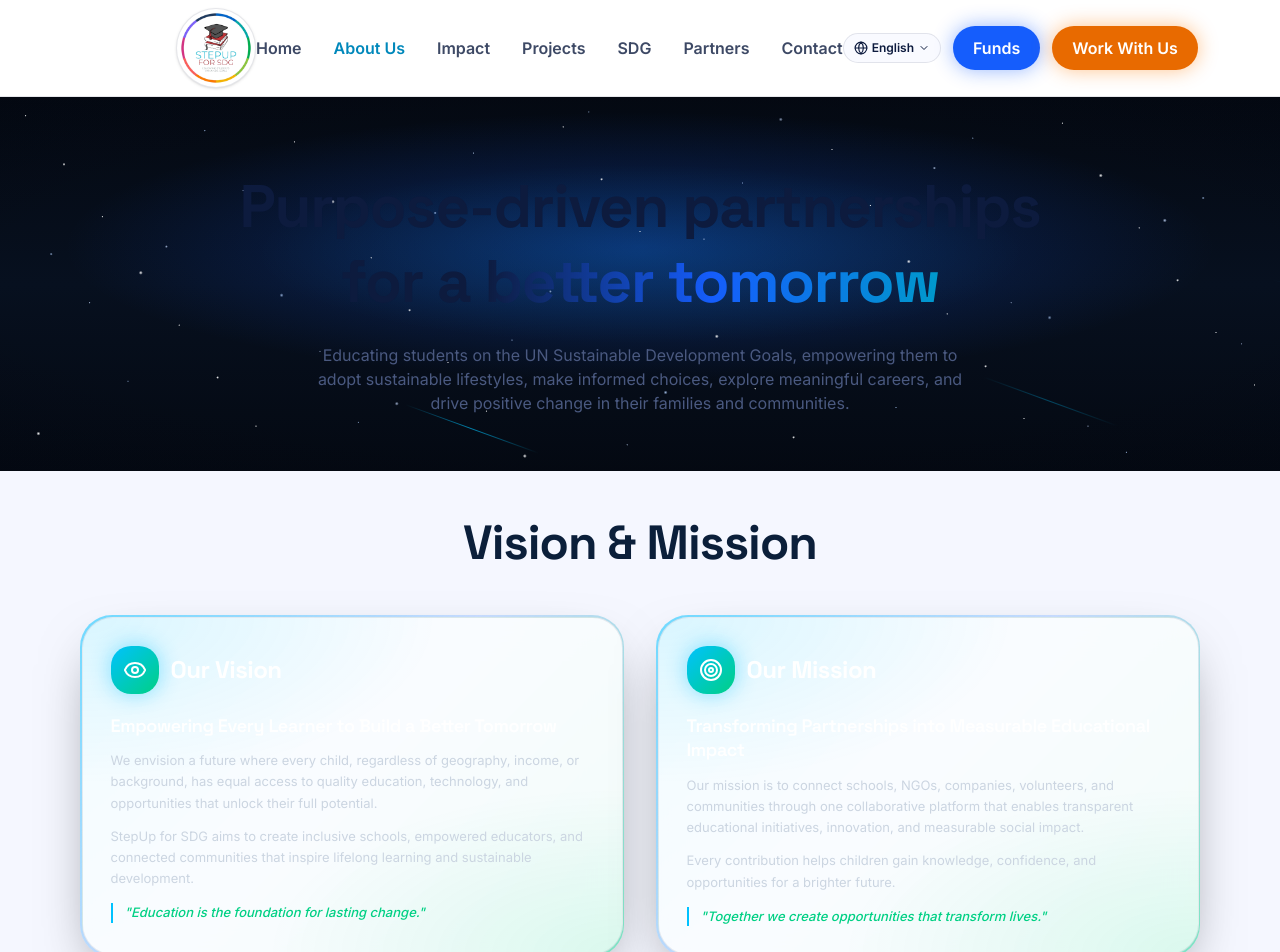
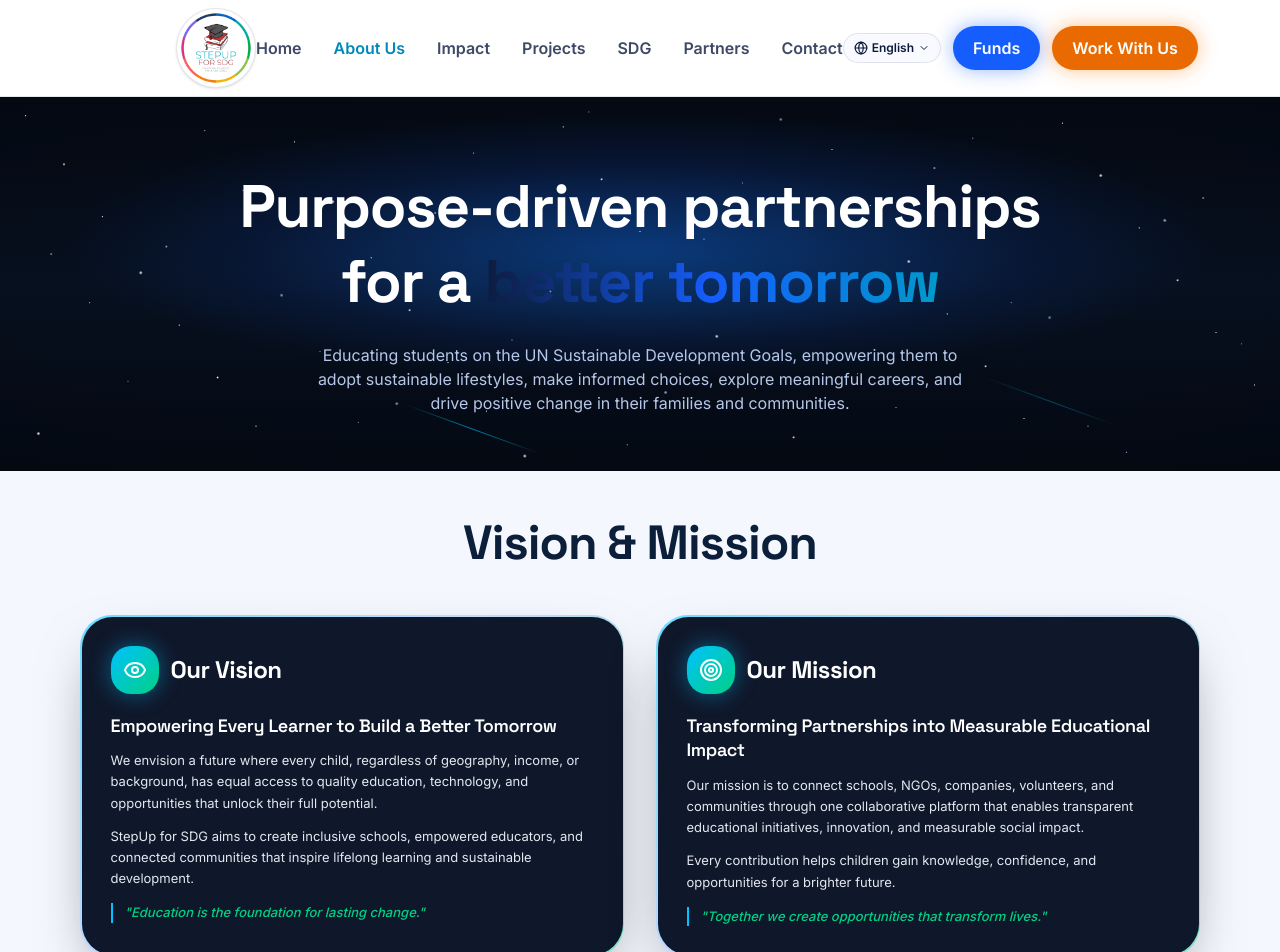
Before and after one commit to pavan290805/stepup-for-sdg, a Next.js app: page /about in a window 1280 px wide. Shown: the top 952 px of the page. Built offline with nearby package versions, Linux system fonts and the light colour scheme.

Commit message:
updated the dashboard

```diff
--- a/app/about/page.tsx
+++ b/app/about/page.tsx
@@ -19,11 +19,11 @@ export default function AboutPage() {
         <SpaceBackdrop />
         <div className="relative mx-auto max-w-4xl text-center">
           <FadeUp>
-            <h1 className="mt-4 font-display text-4xl md:text-6xl font-bold leading-tight">
+            <h1 className="mt-4 font-display text-4xl md:text-6xl font-bold leading-tight text-white">
               Purpose-driven partnerships for a{" "}
               <span className="grad-text">better tomorrow</span>
             </h1>
-            <p className="mt-6 text-muted-text max-w-2xl mx-auto">
+            <p className="mt-6 max-w-2xl mx-auto" style={{color: "rgba(200,220,255,0.9)"}}>
               Educating students on the UN Sustainable Development Goals, empowering them to adopt sustainable lifestyles, make informed choices, explore meaningful careers, and drive positive change in their families and communities.
             </p>
           </FadeUp>
--- a/app/components/site/VisionMission.tsx
+++ b/app/components/site/VisionMission.tsx
@@ -40,7 +40,7 @@ function Card({ data }: { data: CardData }) {
   const Icon = data.icon;
   return (
     <div className="vm-card group relative rounded-[32px] p-[1.5px]">
-      <div className="vm-surface relative flex h-full flex-col gap-5 rounded-[31px] p-6 md:p-7">
+      <div className="vm-surface relative flex h-full flex-col gap-5 rounded-[31px] p-6 md:p-7" style={{background: "#0f172a"}}>
         <div className="flex items-center gap-3">
           <span className="vm-icon grid h-12 w-12 place-items-center rounded-2xl">
             <Icon className="h-6 w-6 text-white" />
@@ -50,11 +50,11 @@ function Card({ data }: { data: CardData }) {
           </h3>
         </div>
         <div className="flex flex-1 flex-col gap-3">
-          <h4 className="font-display text-lg font-semibold leading-snug text-white">
+          <h4 className="font-display text-lg font-semibold leading-snug" style={{color:"#ffffff"}}>
             {data.headline}
           </h4>
           {data.paragraphs.map((p, i) => (
-            <p key={i} className="text-[13px] leading-relaxed text-[#CBD5E1]">
+            <p key={i} className="text-[13px] leading-relaxed" style={{color:"#e2e8f0"}}>
               {p}
             </p>
           ))}
```
